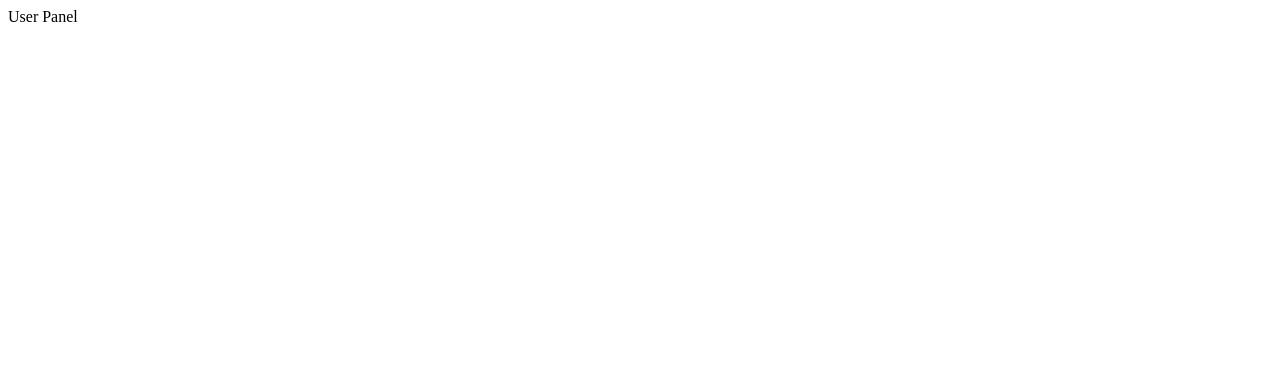
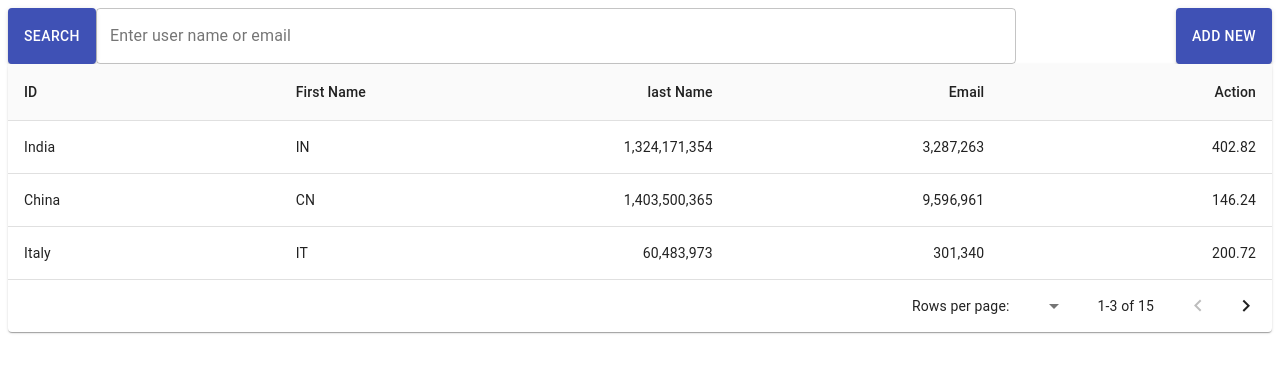
Before and after one commit to TasnimAfra-73/UserPanel-React, a React (Create React App) app: page / in a window 1280 px wide. Shown: the top 372 px of the page. Built offline with nearby package versions, Linux system fonts and the light colour scheme.

Commit message:
Added material UI

```diff
--- a/package.json
+++ b/package.json
@@ -3,9 +3,11 @@
   "version": "0.1.0",
   "private": true,
   "dependencies": {
+    "@material-ui/core": "^4.11.4",
     "@testing-library/jest-dom": "^5.11.4",
     "@testing-library/react": "^11.1.0",
     "@testing-library/user-event": "^12.1.10",
+    "material-ui-search-bar": "^1.0.0",
     "react": "^17.0.2",
     "react-dom": "^17.0.2",
     "react-scripts": "4.0.3",
--- a/src/App.js
+++ b/src/App.js
@@ -1,7 +1,20 @@
+import React from "react";
+import Button from "@material-ui/core/Button";
+import Searchbar from "./components/SearchBar";
+import UserTable from "./components/userTable";
+// import SearchBar from "material-ui-search-bar";
+
+// import searchBar from '../src'
 function App() {
   return (
-    <div >
-      User Panel
+    <div>
+      <div style={{ display: "flex", justifyContent: "space-between" }}>
+        <Searchbar />
+        <Button variant="contained" color="primary">
+          Add New
+        </Button>
+      </div>
+      <UserTable/>
     </div>
   );
 }
--- /dev/null
+++ b/src/components/SearchBar.js
@@ -0,0 +1,30 @@
+import React from "react";
+import { makeStyles } from "@material-ui/core/styles";
+import TextField from "@material-ui/core/TextField";
+import Button from "@material-ui/core/Button";
+
+const useStyles = makeStyles((theme) => ({
+  root: {
+    "& > *": {
+      // margin: theme.spacing(1),
+      width: "115ch",
+    },
+  },
+}));
+
+export default function SearchBar() {
+  const classes = useStyles();
+
+  return (
+    <div style = {{display: "flex"}}>
+      <Button variant="contained" color="primary">Search</Button>
+      <form className={classes.root} noValidate autoComplete="off">
+        <TextField
+          id="outlined-basic"
+          label="Enter user name or email"
+          variant="outlined"
+        />
+      </form>
+    </div>
+  );
+}
--- /dev/null
+++ b/src/components/userTable.js
@@ -0,0 +1,130 @@
+import React from 'react';
+import { makeStyles } from '@material-ui/core/styles';
+import Paper from '@material-ui/core/Paper';
+import Table from '@material-ui/core/Table';
+import TableBody from '@material-ui/core/TableBody';
+import TableCell from '@material-ui/core/TableCell';
+import TableContainer from '@material-ui/core/TableContainer';
+import TableHead from '@material-ui/core/TableHead';
+import TablePagination from '@material-ui/core/TablePagination';
+import TableRow from '@material-ui/core/TableRow';
+
+const columns = [
+  { id: 'name', label: 'ID', minWidth: 170 },
+  { id: 'code', label: ' First Name', minWidth: 100 },
+  {
+    id: 'population',
+    label: 'last Name',
+    minWidth: 170,
+    align: 'right',
+    format: (value) => value.toLocaleString('en-US'),
+  },
+  {
+    id: 'size',
+    label: 'Email',
+    minWidth: 170,
+    align: 'right',
+    format: (value) => value.toLocaleString('en-US'),
+  },
+  {
+    id: 'density',
+    label: 'Action',
+    minWidth: 170,
+    align: 'right',
+    format: (value) => value.toFixed(2),
+  },
+];
+
+function createData(name, code, population, size) {
+  const density = population / size;
+  return { name, code, population, size, density };
+}
+
+const rows = [
+  createData('India', 'IN', 1324171354, 3287263),
+  createData('China', 'CN', 1403500365, 9596961),
+  createData('Italy', 'IT', 60483973, 301340),
+  createData('United States', 'US', 327167434, 9833520),
+  createData('Canada', 'CA', 37602103, 9984670),
+  createData('Australia', 'AU', 25475400, 7692024),
+  createData('Germany', 'DE', 83019200, 357578),
+  createData('Ireland', 'IE', 4857000, 70273),
+  createData('Mexico', 'MX', 126577691, 1972550),
+  createData('Japan', 'JP', 126317000, 377973),
+  createData('France', 'FR', 67022000, 640679),
+  createData('United Kingdom', 'GB', 67545757, 242495),
+  createData('Russia', 'RU', 146793744, 17098246),
+  createData('Nigeria', 'NG', 200962417, 923768),
+  createData('Brazil', 'BR', 210147125, 8515767),
+];
+
+const useStyles = makeStyles({
+  root: {
+    width: '100%',
+  },
+  container: {
+    maxHeight: 440,
+  },
+});
+
+export default function UserTable() {
+  const classes = useStyles();
+  const [page, setPage] = React.useState(0);
+  const [rowsPerPage, setRowsPerPage] = React.useState(3);
+
+  const handleChangePage = (event, newPage) => {
+    setPage(newPage);
+  };
+
+  const handleChangeRowsPerPage = (event) => {
+    setRowsPerPage(+event.target.value);
+    setPage(0);
+  };
+
+  return (
+    <Paper className={classes.root}>
+      <TableContainer className={classes.container}>
+        <Table stickyHeader aria-label="sticky table">
+          <TableHead>
+            <TableRow>
+              {columns.map((column) => (
+                <TableCell
+                  key={column.id}
+                  align={column.align}
+                  style={{ minWidth: column.minWidth }}
+                >
+                  {column.label}
+                </TableCell>
+              ))}
+            </TableRow>
+          </TableHead>
+          <TableBody>
+            {rows.slice(page * rowsPerPage, page * rowsPerPage + rowsPerPage).map((row) => {
+              return (
+                <TableRow hover role="checkbox" tabIndex={-1} key={row.code}>
+                  {columns.map((column) => {
+                    const value = row[column.id];
+                    return (
+                      <TableCell key={column.id} align={column.align}>
+                        {column.format && typeof value === 'number' ? column.format(value) : value}
+                      </TableCell>
+                    );
+                  })}
+                </TableRow>
+              );
+            })}
+          </TableBody>
+        </Table>
+      </TableContainer>
+      <TablePagination
+        // rowsPerPageOptions={[10, 25, 100]}
+        component="div"
+        count={rows.length}
+        rowsPerPage={rowsPerPage}
+        page={page}
+        onChangePage={handleChangePage}
+        onChangeRowsPerPage={handleChangeRowsPerPage}
+      />
+    </Paper>
+  );
+}
```
Also changed, not shown: 1 other file (tests, documents, lock files or other folders).
